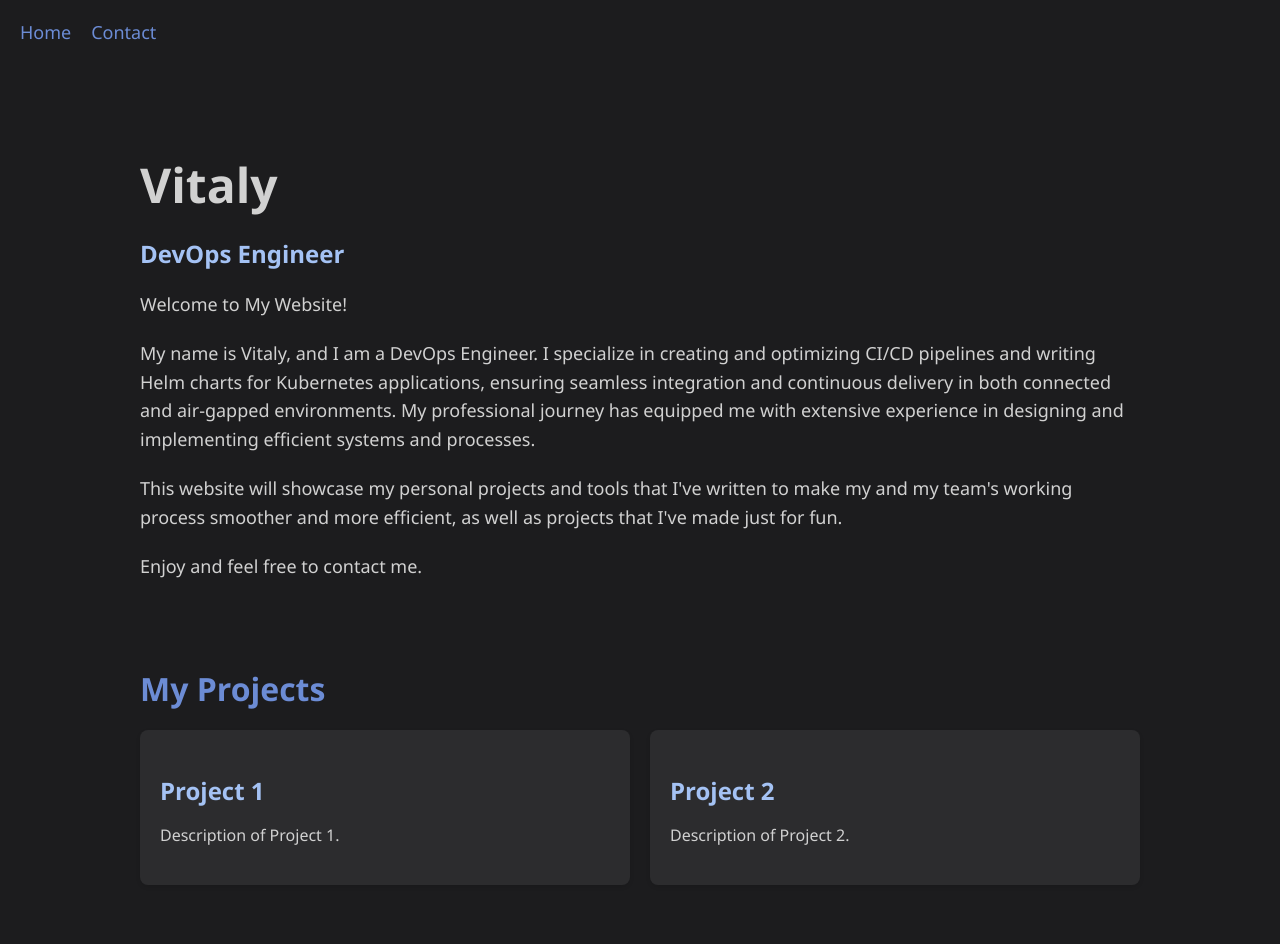
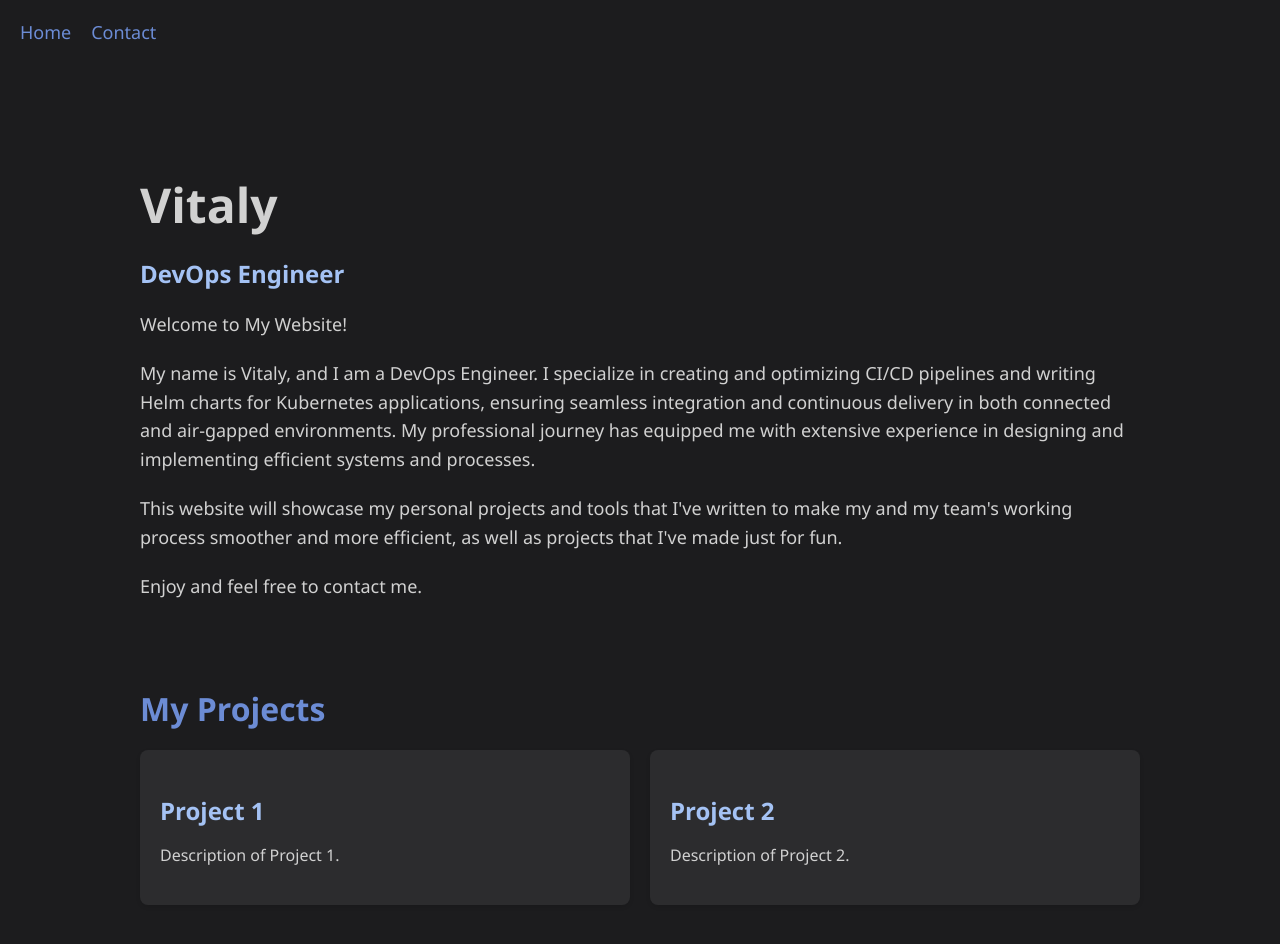
Before and after one commit to vitalynudelman/Personal-Website, a React (Create React App) app in the folder frontend/: page / in a window 1280 px wide. Shown: the top 944 px of the page. Built offline with nearby package versions, Linux system fonts and the light colour scheme.

Commit message:
Changed spacing

```diff
--- a/frontend/src/App.css
+++ b/frontend/src/App.css
@@ -9,7 +9,7 @@ body {
 .App {
   max-width: 1000px;
   margin: 0 auto;
-  padding: 40px;
+  padding: 100px 40px 40px;
 }
 
 nav {
--- a/frontend/src/Contact.css
+++ b/frontend/src/Contact.css
@@ -1,6 +1,6 @@
 .Contact {
   max-width: 600px;
-  margin: 80px auto 0;
+  margin: 40px auto 0;
   padding: 40px;
   background-color: #2c2c2e;
   border-radius: 8px;
--- a/frontend/src/Home.css
+++ b/frontend/src/Home.css
@@ -1,5 +1,5 @@
 .App-header {
-    padding-top: 80px;
+    padding-top: 40px;
   }
 
   .App-header h1 {
```
